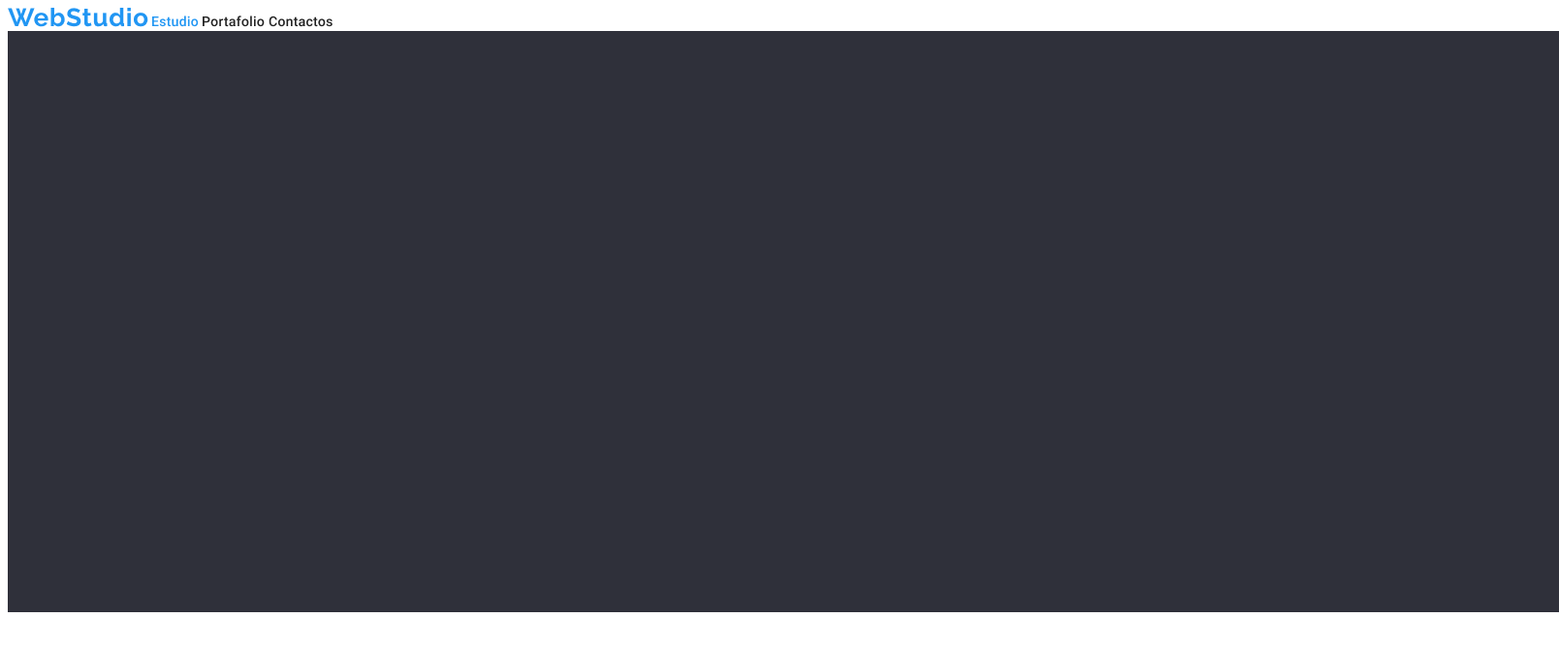
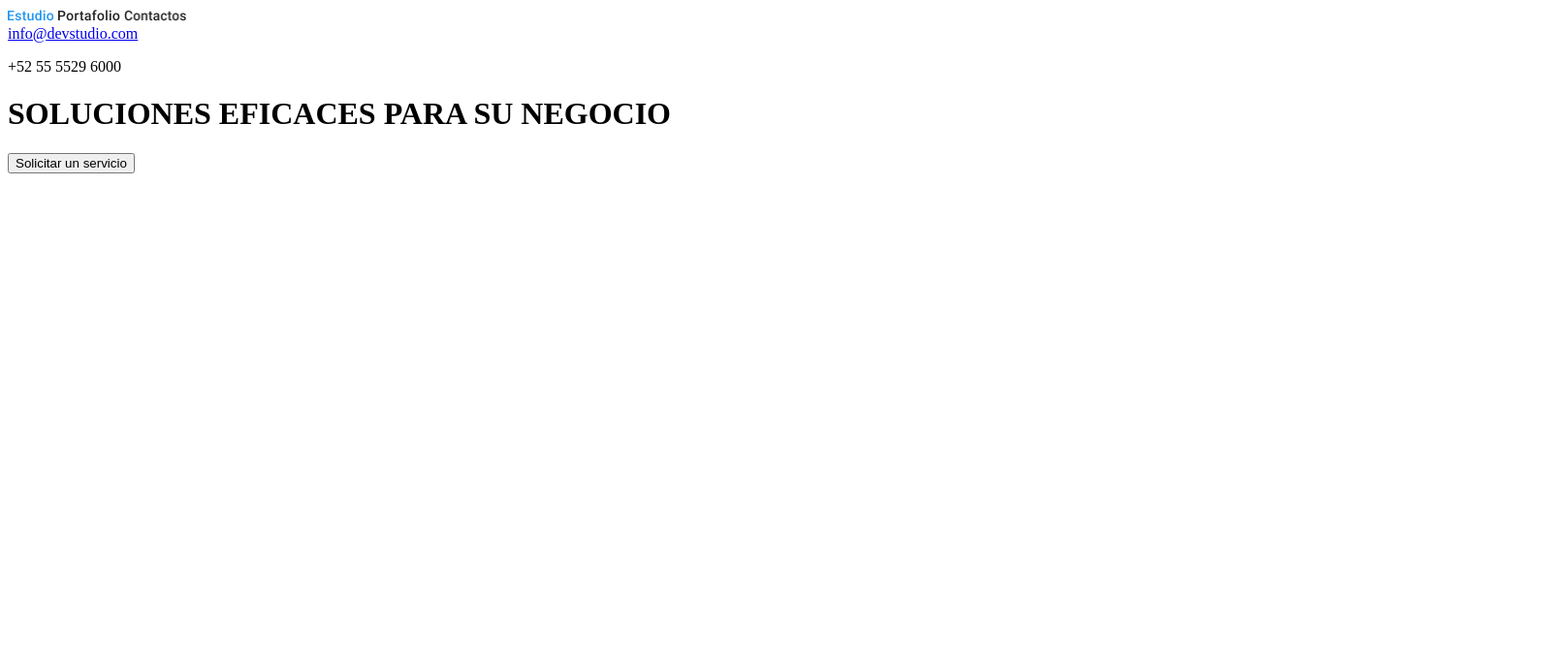
Before and after one commit to jhmorenof/goit-markup-hw-01, a plain HTML site: page index.html in a window 1280 px wide. Shown: the whole page at 97% size, 1608 px wide, since content can reach past the window. Drawn offline with Linux system fonts and the light colour scheme.

Commit message:
agregar archivos

```diff
--- a/index.html
+++ b/index.html
@@ -5,28 +5,27 @@
 <body>
 <header>
     <nav>
-        <img src="images/Estudio Web.png" alt="text superior" width="" height="">
 
-        <img src="images/Estudio.png" alt="text estudio sup" width="" height="">
-        <img src="images/Portafolio.png">
-        <img src="images/Сontactos.png">
+        <img src= "./images/Estudio.png" alt="text estudio sup" width="48" height="12">
+        <img src= "./images/Portafolio.png" alt="text portafolio" width="64" height= "12">
+        <img src= "./images/Сontactos.png" alt="text contactos" width="64" height= "12">
     </nav>
 
-    <img src="images/Bg.png"
-    alt="borde superior"
-    width="1600"
-    height="600">
+<a href="mailto info@devstudio.com">info@devstudio.com</a>
+<p>+52 55 5529 6000</p>
+
 
 </header>
 
 <main>
-
+<h1>SOLUCIONES EFICACES PARA SU NEGOCIO</h1>
+<button>Solicitar un servicio</button>
 
 </main>
 <footer>
 
-
-
+	<p></p>
+    <address></address>
 </footer>
 </body>
 </html>
```
Also changed, not shown: images/Estudio_web.jpg (renamed from images/Estudio Web.png), 1 other file.
